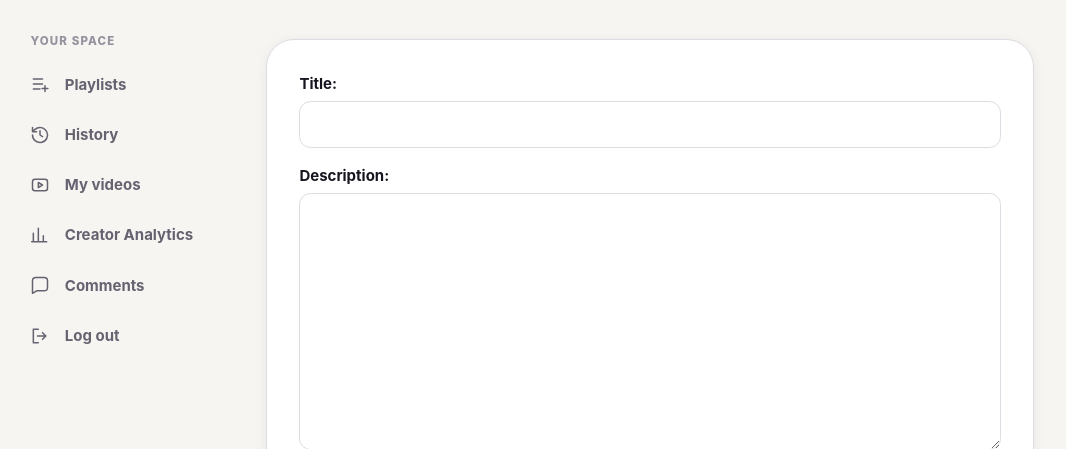
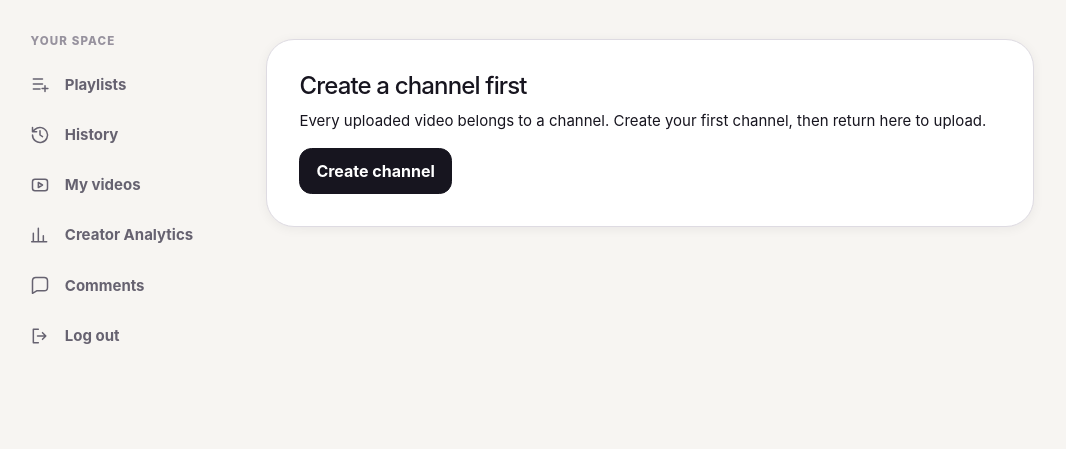
Before and after one commit to drakeg/ytclone, a Django app: page /videos/upload/ in a window 1280 px wide. Shown: the part 234-683 px from the top of the page, without its empty margins (0-1066 px from the left). After the commit the page ends 578 px from the top, so only its background shows below. Run offline with Django 4.2, Linux system fonts and the light colour scheme; the visitor is signed in with stand-in values (Sample User, id 1); data that the repository does not hold is empty.

Commit message:
Guide upload users to create a channel

```diff
--- a/video/templates/videos/upload_video.html
+++ b/video/templates/videos/upload_video.html
@@ -2,5 +2,13 @@
 {% block title %}Upload · VideoShare{% endblock %}
 {% block content %}
 <header class="page-header"><div><p class="eyebrow">Creator studio</p><h1>Upload video</h1><p>Choose the channel, media, and visibility for your next release.</p></div></header>
+{% if form.channel.field.queryset %}
 <form class="form-panel" method="post" enctype="multipart/form-data">{% csrf_token %}{{ form.as_p }}<div class="form-actions"><button type="submit" class="btn btn-primary">Upload</button></div></form>
+{% else %}
+<div class="form-panel">
+    <h2 class="h4">Create a channel first</h2>
+    <p>Every uploaded video belongs to a channel. Create your first channel, then return here to upload.</p>
+    <a class="btn btn-primary" href="{% url 'channel_create' %}">Create channel</a>
+</div>
+{% endif %}
 {% endblock %}
```
